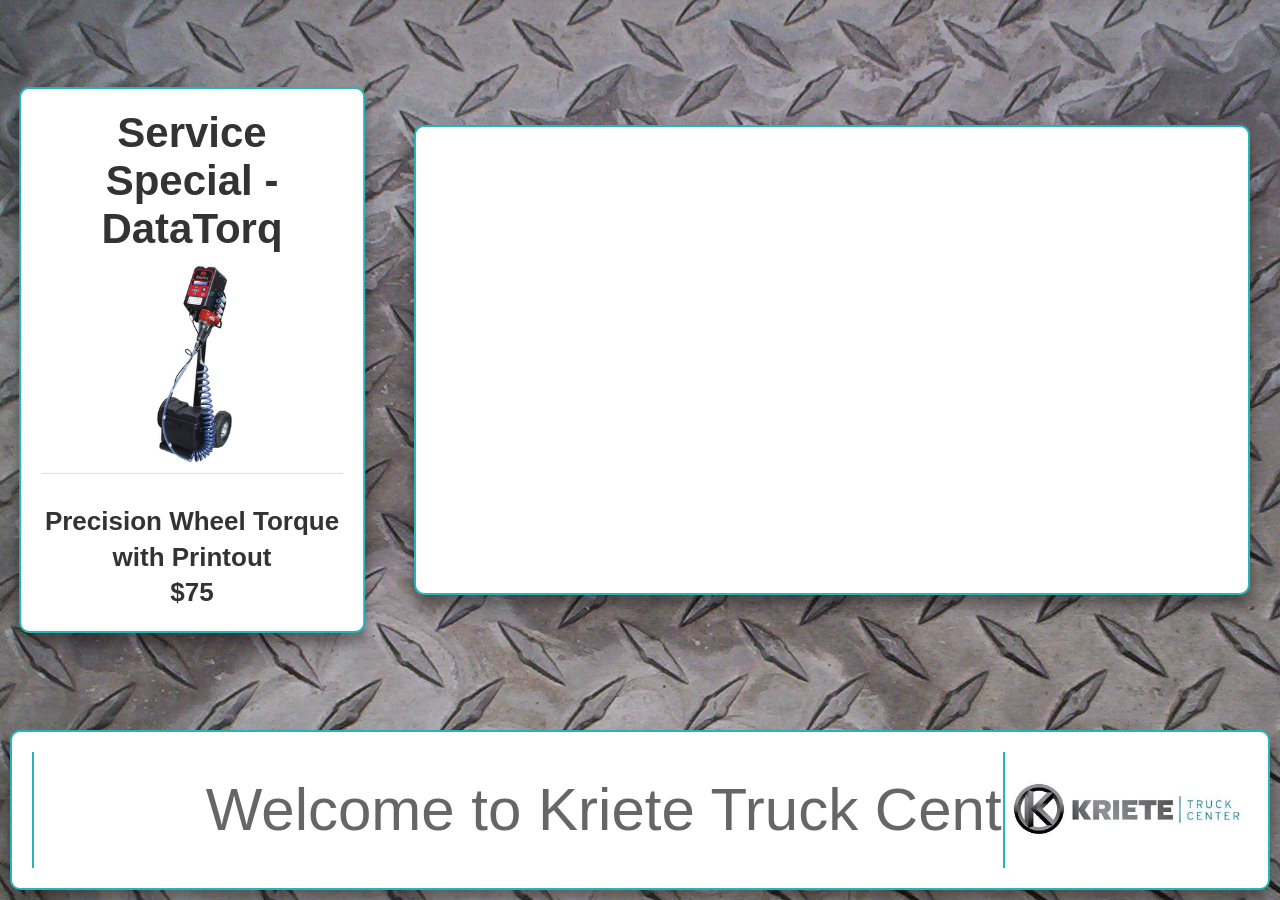
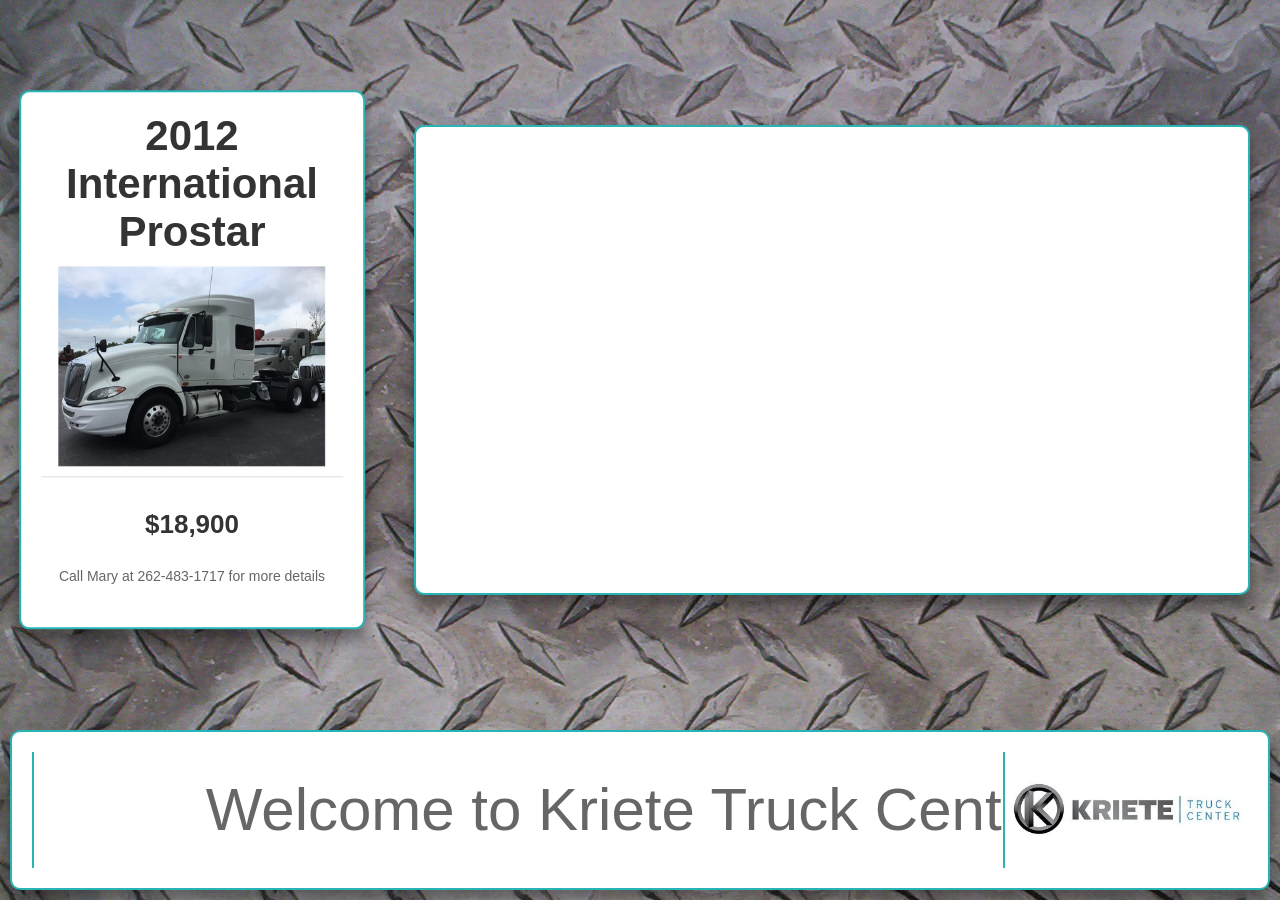
Before and after one commit to LiteracyFanatic/TruckAdvertisements, a Jekyll site: the page built from index.html, in a window 1280 px wide. Built offline with Jekyll 4.4.1, drawn with Linux system fonts in a browser that asks for light colours; nearby versions of some CDN libraries.

Commit message:
New Truck.

```diff
--- a/_data/settings.yml
+++ b/_data/settings.yml
@@ -40,11 +40,16 @@ youtube-controls: false
 # of indentation be marked with 2 spaces. A dash denotes a new item. Keep the descriptions relatively brief so that they fit.
 advertisements:
   -
+    title: 2012 International Prostar
+    description: <h3>$18,900</h3></br><p>Call Mary at 262-483-1717 for more details</p>
+    image-name: 2012_International_Prostar.JPG
+  -
     title: Service Special - DataTorq
     description: <h3>Precision Wheel Torque with Printout</br>$75</h3>
     image-name: data-torq.png
+
   -
-    title: 2010 Volvo VNL64T730
+    title: 2010 Volvo 730
     description: <h2>$39,900</h2>
     image-name: V281571U.JPG
   -
```
Also changed, not shown: assets/img/2012_International_Prostar.jpg (added).
